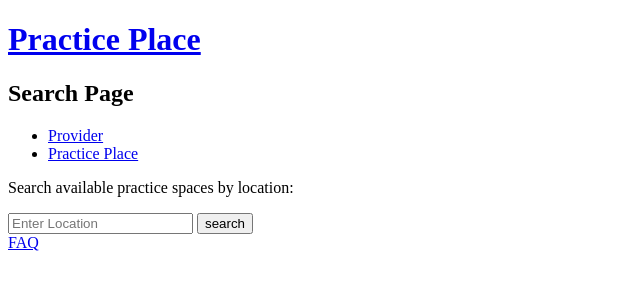
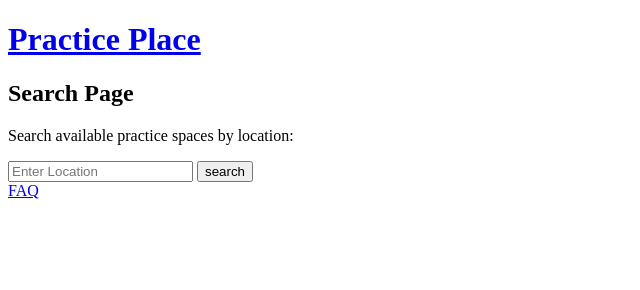
Before and after one commit to ZachKGordon/practice_place, a plain HTML site: page public/search.html in a window 1280 px wide. Shown: the whole page, without its empty margins (0-640 px from the left). Drawn offline with Linux system fonts and the light colour scheme.

Commit message:
stripped out nav bar since it's unnecessary

```diff
--- a/public/search.html
+++ b/public/search.html
@@ -8,12 +8,6 @@
     <header id="search_header">
       <h1><a href="index.html">Practice Place</a></h1>
       <h2>Search Page</h2>
-      <nav>
-        <ul>
-          <li><a href="search.html">Provider</a></li>
-          <li><a href="practicePlace.html">Practice Place</a></li>
-        </ul>
-      </nav>
     </header>
     <section class="search_bar">
       <p>Search available practice spaces by location:</p>
```
